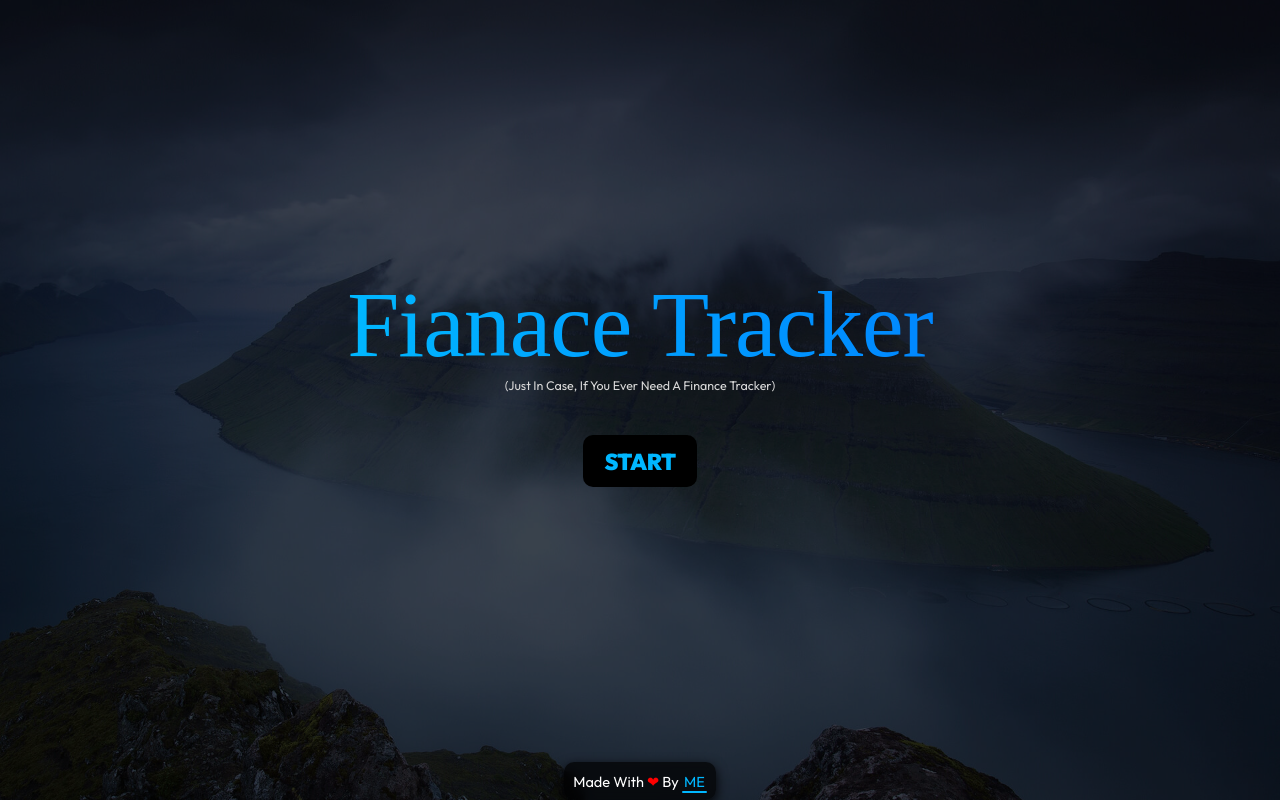
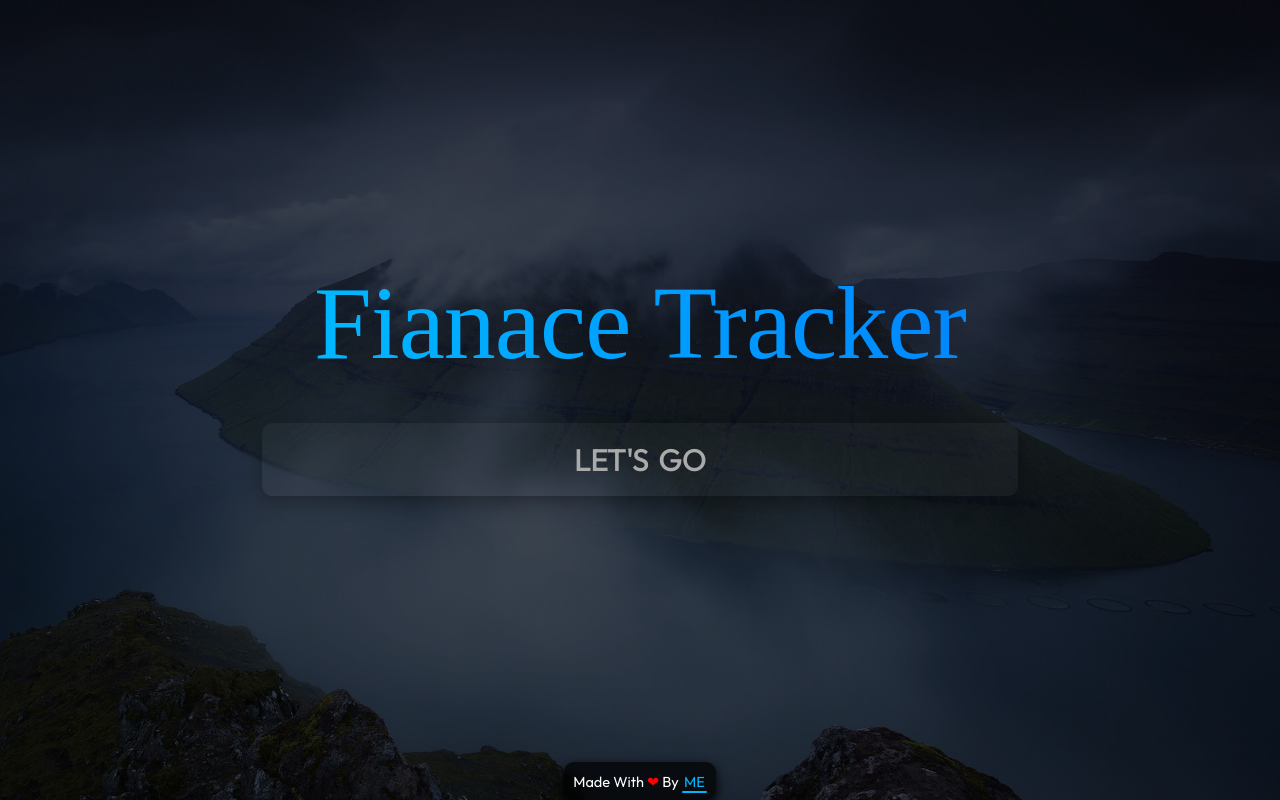
Before and after one commit to v-amirrr/finance-tracker, a React (Create React App) app: page / in a window 1280 px wide. Built offline with nearby package versions, Linux system fonts and the light colour scheme; a web font is replaced by a local one.

Commit message:
chore: removed the before login home page text and changed its button's style

```diff
--- a/src/App.js
+++ b/src/App.js
@@ -18,7 +18,6 @@ const App = () => {
 
     return (
         <>
-            <div>
             <AuthContextProvider>
                     <AnimatePresence exitBeforeEnter>
                         <Routes location={location} key={location.key}>
@@ -31,7 +30,6 @@ const App = () => {
                         </Routes>
                     </AnimatePresence>
             </AuthContextProvider>
-            </div>
         </>
     );
 };
--- a/src/components/BeforeLogin.js
+++ b/src/components/BeforeLogin.js
@@ -19,16 +19,12 @@ const BeforeLogin = () => {
             <div className={styles["before-login"]}>
                 <motion.div className={styles["before-login-text"]} initial="hidden" animate="visible" exit="exit" variants={beforeLoginVariants}>
                     <h1>Fianace Tracker</h1>
-                    <p>
-                        (Just In Case, If You Ever Need A Finance Tracker)
-                    </p>
                     <Link to="/login">
-                        <motion.div className={styles["btn"]} whileHover={{ scale: 1.1 }} whileTap={{ scale: 0.9 }}>
-                            START
+                        <motion.div className={styles["btn"]} whileTap={{ scale: 0.9 }}>
+                            let's go
                         </motion.div>
                     </Link>
                 </motion.div>
-
                 <Footer />
             </div>
         </>
--- a/src/components/BeforeLogin.module.css
+++ b/src/components/BeforeLogin.module.css
@@ -15,7 +15,7 @@
 }
 
 .before-login-text h1 {
-    font-size: 4.5rem;
+    font-size: 5rem;
     font-weight: 100;
     font-family: 'Rubik Glitch', cursive;
     letter-spacing: -1px;
@@ -51,33 +51,39 @@
 }
 
 .btn {
-    width: 5.5rem;
-    height: 2.5rem;
-    border: none;
+    padding: .8rem 15rem;
     border-radius: 10px;
     -webkit-border-radius: 10px;
     -moz-border-radius: 10px;
     -ms-border-radius: 10px;
     -o-border-radius: 10px;
-    font-size: 1.1rem;
-    font-weight: 900;
-    letter-spacing: -.5px;
+    font-size: 1.5rem;
+    font-weight: 500;
     margin: 2rem;
     cursor: pointer;
-    background-color: #000000;
     display: flex;
     justify-content: center;
     align-items: center;
-    transition: background-color .3s, letter-spacing .3s;
-    -webkit-transition: background-color .3s, letter-spacing .3s;
-    -moz-transition: background-color .3s, letter-spacing .3s;
-    -ms-transition: background-color .3s, letter-spacing .3s;
-    -o-transition: background-color .3s, letter-spacing .3s;
     white-space: nowrap;
+    background-color: #ffffff08;
+    box-shadow: #00000055 0px 5px 20px;
+    color: #aaa;
+    text-transform: uppercase;
+    letter-spacing: -1px;
+    word-spacing: 5px;
+    transition: background .4s, letter-spacing .4s, word-spacing .4s;
+    -webkit-transition: background .4s, letter-spacing .4s, word-spacing .4s;
+    -moz-transition: background .4s, letter-spacing .4s, word-spacing .4s;
+    -ms-transition: background .4s, letter-spacing .4s, word-spacing .4s;
+    -o-transition: background .4s, letter-spacing .4s, word-spacing .4s;
 }
 
-.btn:hover {
-    letter-spacing: .5px;
+@media (hover: hover) and (pointer: fine) and (min-width: 745px) {
+    .btn:hover {
+        background-color: #ffffff11;
+        letter-spacing: 1px;
+        word-spacing: 10px;
+    }
 }
 
 @media (max-width: 580px) {
--- a/src/index.css
+++ b/src/index.css
@@ -34,7 +34,7 @@ body {
 :any-link {
     text-decoration: none;
     cursor: pointer;
-    color: #00b7ff;
+    color: #fff;
 }
 
 @media (max-width: 780px) {
--- a/src/index.js
+++ b/src/index.js
@@ -7,4 +7,8 @@ import { BrowserRouter } from 'react-router-dom';
 import App from './App';
 
 const root = ReactDOM.createRoot(document.getElementById('root'));
-root.render(<BrowserRouter><App /></BrowserRouter>);
+root.render(
+    <BrowserRouter>
+        <App />
+    </BrowserRouter>
+);
```
Lines whose indentation alone changed are shown as unchanged.
